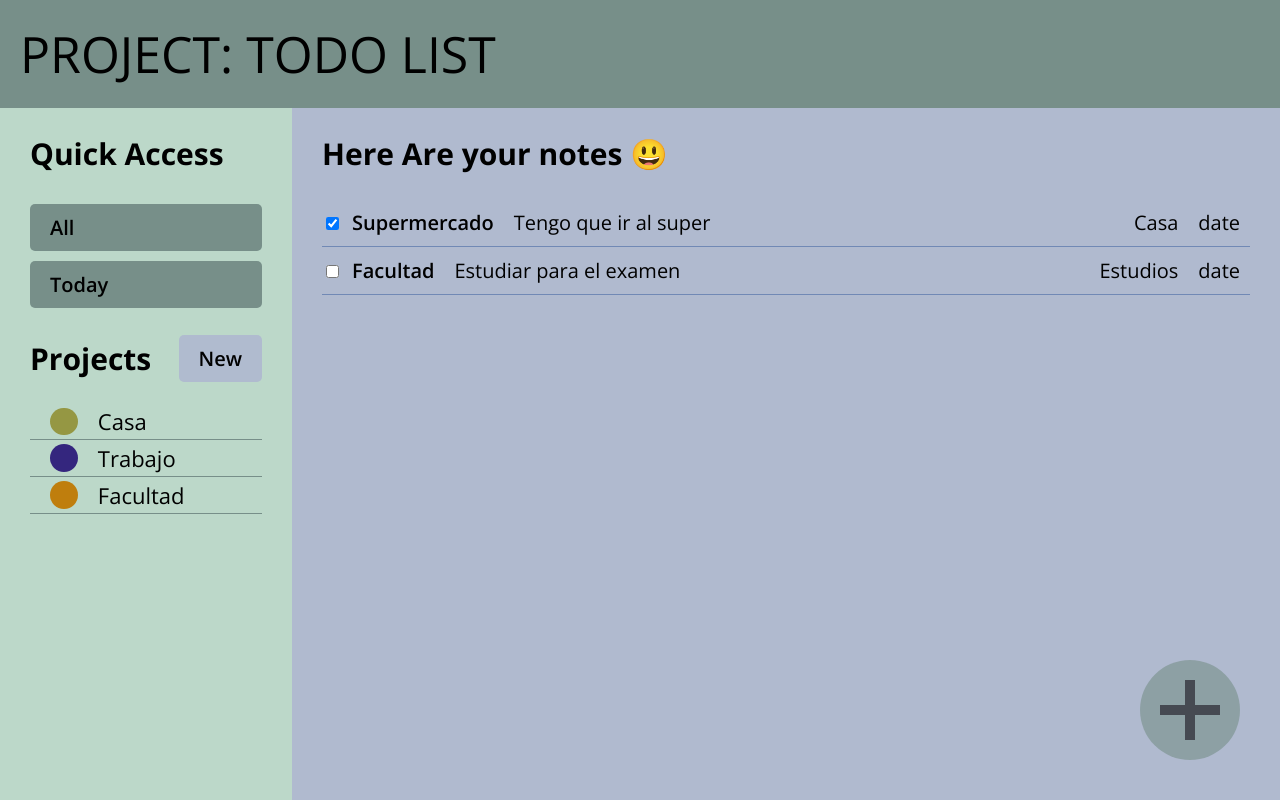
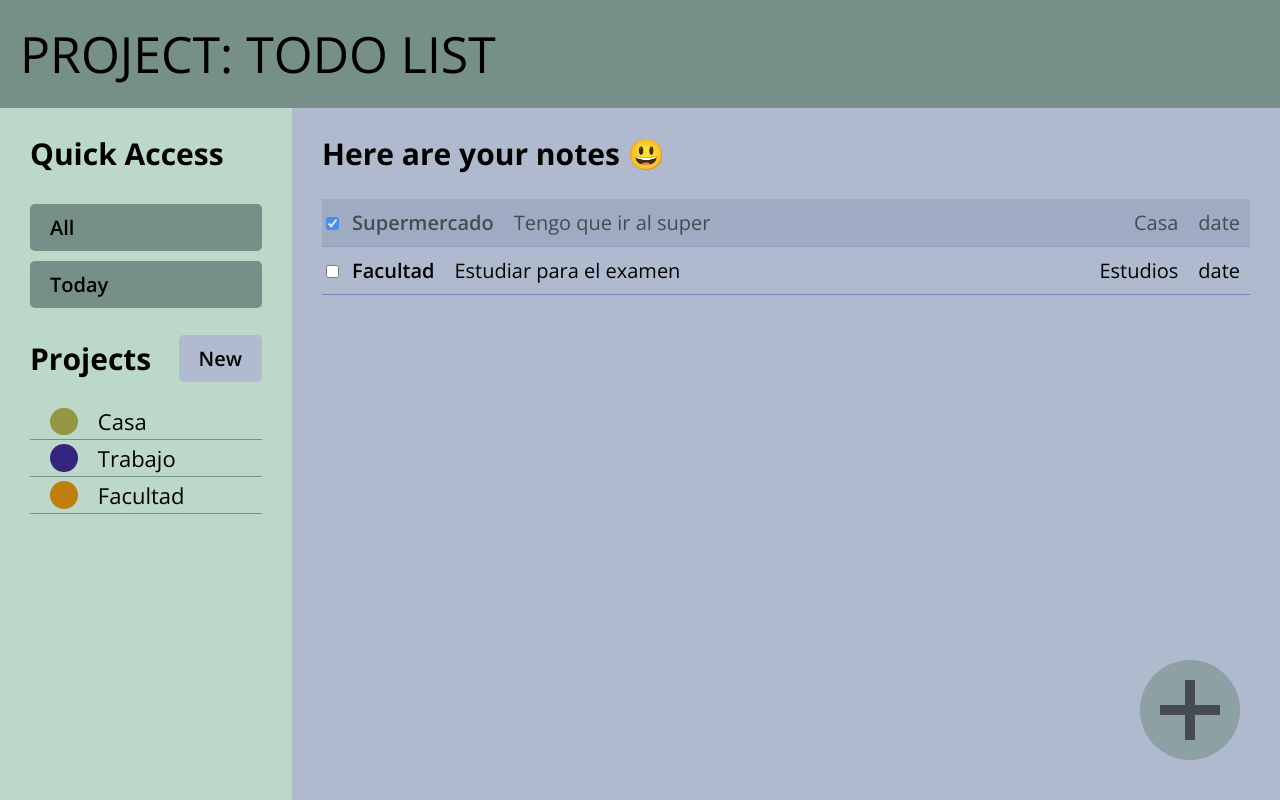
Before and after one commit to yagopajarino/top-todoList, a website built with webpack: page dist/index.html in a window 1280 px wide. Both pictures are taken after a click on the checkbox 332 px from the left and 223 px from the top of the page. Built offline with nearby package versions, Linux system fonts and the light colour scheme.

Commit message:
adds event listeners

```diff
--- a/src/dashboard.js
+++ b/src/dashboard.js
@@ -44,7 +44,9 @@ export default function dashboard(){
     let dash = document.createElement("div")
     dash.classList.toggle("dash")
     let dashTitle = document.createElement("h2")
-    dashTitle.textContent = "Here Are your notes " + String.fromCodePoint(0x1f603);
+    let phrases = ["Here are your notes ", "Do today, not tomorrow ", "Hi there ", "The secret of getting ahead is getting started "]
+    let p = phrases[Math.floor(Math.random() * phrases.length)]
+    dashTitle.textContent = p + String.fromCodePoint(0x1f603);
     let taskDiv = document.createElement("div")
     taskDiv.classList.toggle("tasksList")
     dash.appendChild(dashTitle)
--- a/src/eventHandlers.js
+++ b/src/eventHandlers.js
@@ -0,0 +1,28 @@
+export default class eventHandler {
+    static addListeners(b,p,d){
+        let newTaskButton = document.querySelector(".newTask")
+        newTaskButton.addEventListener("click", function() {
+            b.appendChild(d.displayNewTask(p))
+        })
+
+        let newPorjectButton = document.querySelector(".newProBtn")
+        newPorjectButton.addEventListener("click", function() {
+            b.appendChild(d.displayProjectForm())
+        })
+
+        document.addEventListener('keydown', (event) => {
+            const keyName = event.key;
+            if (keyName == "Escape"){
+                let div = document.querySelector(".newItemDiv")
+                div.remove()
+            }
+          });
+
+          let checkboxes = document.querySelectorAll(".checkbox")
+          checkboxes.forEach(box => {
+              box.addEventListener("click", function() {
+                  box.parentNode.parentNode.classList.toggle("boxSelected")
+              })
+          });
+    }
+}
--- a/src/index.js
+++ b/src/index.js
@@ -4,7 +4,7 @@ import icon from "./task.png"
 import Task from "./task.js"
 import Project from "./projects.js"
 import Dm from "./domanipulation.js"
-
+import eventHandler from "./eventHandlers.js"
 
 let body = document.querySelector("body")
 body.appendChild(dashboard())
@@ -28,3 +28,5 @@ let p = projects.map(p => {
     return p.name
 })
 // body.appendChild(Dm.displayNewTask(p))
+
+eventHandler.addListeners(body, p, Dm)
--- a/src/style.css
+++ b/src/style.css
@@ -53,6 +53,7 @@ header {
 
 .newProBtn {
     background-color: #b0bbcf;
+    padding: 0.5rem 1rem ;
 
 }
 
@@ -243,3 +244,8 @@ input:focus-visible {
 .taskDescription {
     font-weight: 300;
 }
+
+.boxSelected {
+    background-color: #94a2bb;
+    opacity: 0.6;
+}
```
Also changed, not shown: dist/main.js.
